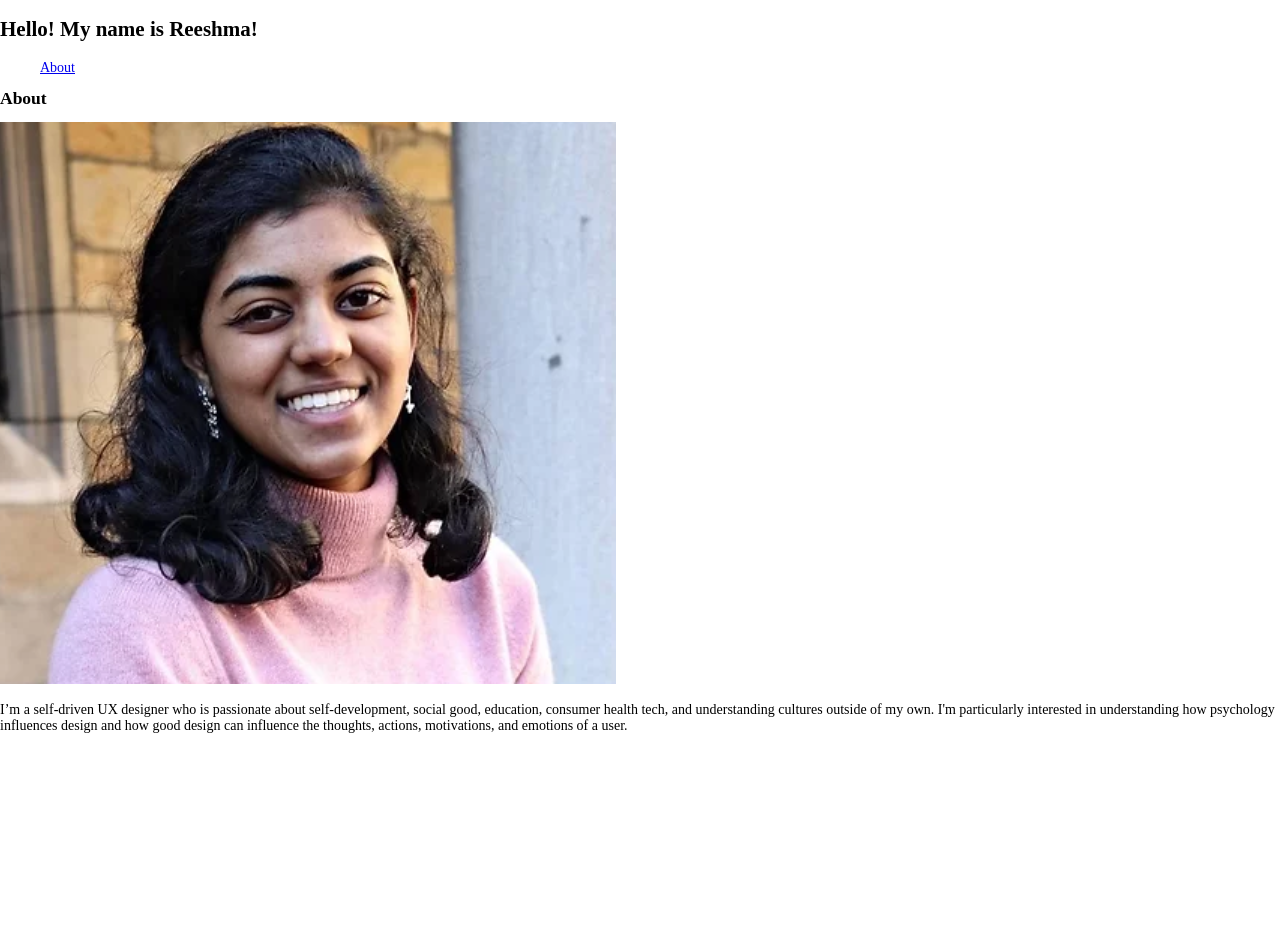
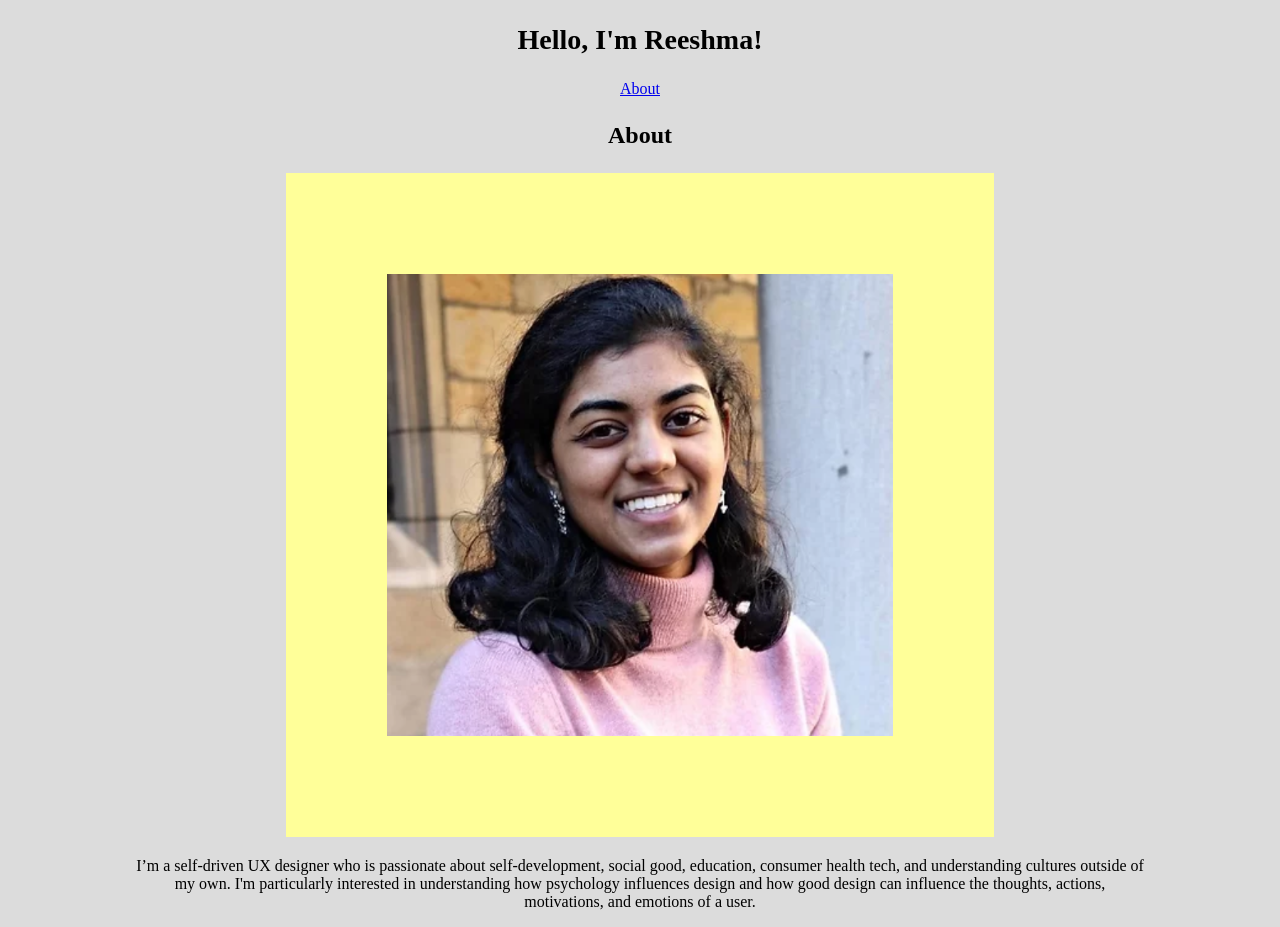
Before and after one commit to kumarre/579_hw1, a plain HTML site: page index.html in a window 1280 px wide. Before the commit the page ends 800 px from the top, so only its background shows below. Drawn offline with Linux system fonts and the light colour scheme.

Commit message:
edited css and html

```diff
--- a/index.html
+++ b/index.html
@@ -7,7 +7,7 @@
 
     <body>
         <header>
-            <h1>Hello! My name is Reeshma!</h1>
+            <h1>Hello, I'm Reeshma!</h1>
             <nav>
                 <ul>
                     <li><a href="#about">About</a></li>
@@ -15,8 +15,8 @@
             </nav>
         </header>
 
-        <article>
-            <h2 id="about">About</h2>
+        <article id="about">
+            <h2>About</h2>
             <img src="profile-pic.png" alt="Profile Picture">
             <p>I’m a self-driven UX designer who is passionate
                 about self-development, social good, education,
--- a/style.css
+++ b/style.css
@@ -1,18 +1,30 @@
 body{
-    font-size: 14px;
-    margin: 0;
-    padding: 0;
+    font-size: 16px;
+    text-align: center;
+    background-color: #DCDCDC;
 }
 h1{
+    font-size: 1.75em;
+    line-height: 1.5;
+}
+
+h2{
     font-size: 1.5em;
     line-height: 1.5;
 }
 
-h2{
-    font-size: 1.25em;
-    line-height: 1;
+ul {
+    list-style-type: none;
+    padding: 0;
 }
 
-ul li {
-    list-style-type: none;
+#about {
+    padding-left: 10%;
+    padding-right: 10%;
 }
+
+img {
+    background-color: #FFFF99;
+    padding: 10%;
+    width: 50%;
+}
```
